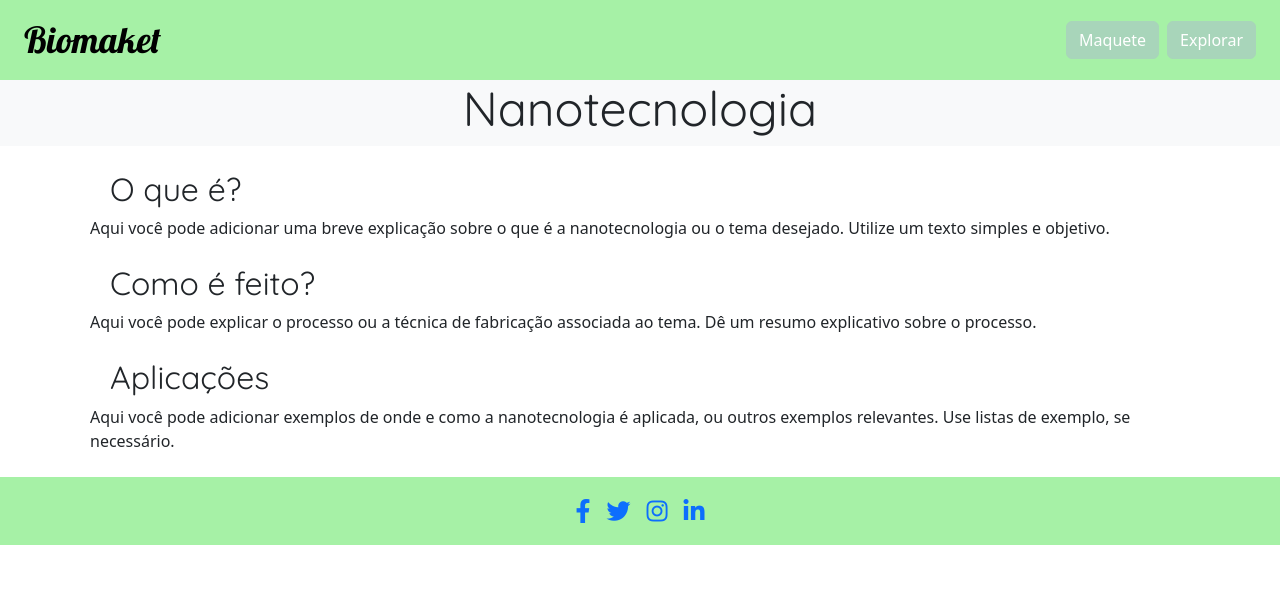
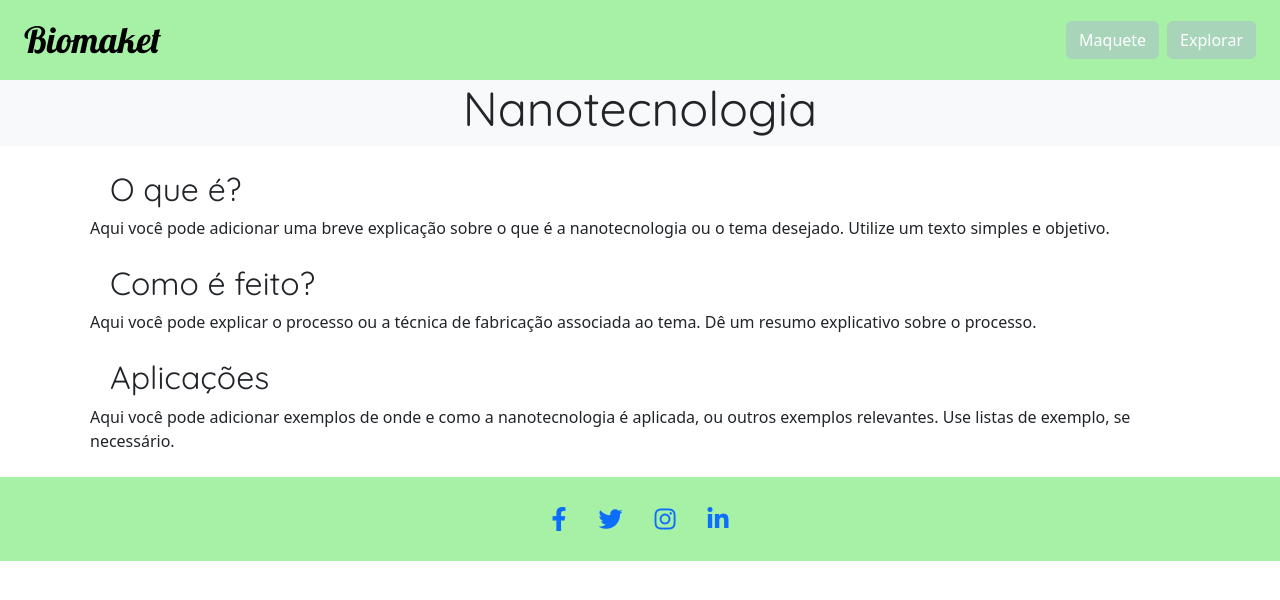
Before and after one commit to annalariss/biomaket, a plain HTML site: page index.html in a window 1280 px wide. Drawn offline with nearby package versions, Linux system fonts and the light colour scheme.

Commit message:
Mudança no footer
Index

```diff
--- a/index.html
+++ b/index.html
@@ -144,26 +144,20 @@
     </div>
 
     <!-- Último container com redes sociais -->
-    <div class="col-12 col-md-12 bg-pastel-light-green  text-center">
-        <div class="container-fluid">
-            <div class="row justify-content-center">
-                <div class="col-12 col-md-12 mt-3 mb-3">
+    <div class="container-fluid bg-pastel-light-green py-4 text-center">
         <div class="social-links d-flex justify-content-center">
-                        <a href="https://facebook.com" target="_blank" title="Facebook" class="mx-2">
+            <a href="https://facebook.com" target="_blank" title="Facebook" class="mx-3">
                 <i class="fab fa-facebook-f"></i>
             </a>
-                        <a href="https://twitter.com" target="_blank" title="Twitter" class="mx-2">
+            <a href="https://twitter.com" target="_blank" title="Twitter" class="mx-3">
                 <i class="fab fa-twitter"></i>
             </a>
-                        <a href="https://www.instagram.com/luaninha.fsm/" target="_blank" title="Instagram" class="mx-2">
+            <a href="https://www.instagram.com/luaninha.fsm/" target="_blank" title="Instagram" class="mx-3">
                 <i class="fab fa-instagram"></i>
             </a>
-                        <a href="https://www.linkedin.com/in/luana-morais-26458a308/" target="_blank" title="LinkedIn" class="mx-2">
+            <a href="https://www.linkedin.com/in/luana-morais-26458a308/" target="_blank" title="LinkedIn" class="mx-3">
                 <i class="fab fa-linkedin-in"></i>
             </a>
-                    </div>
-                </div>
-            </div>
         </div>
     </div>
 
```
Also changed, not shown: html/explorar.html (+2 -0 lines). Lines whose indentation alone changed are shown as unchanged.
